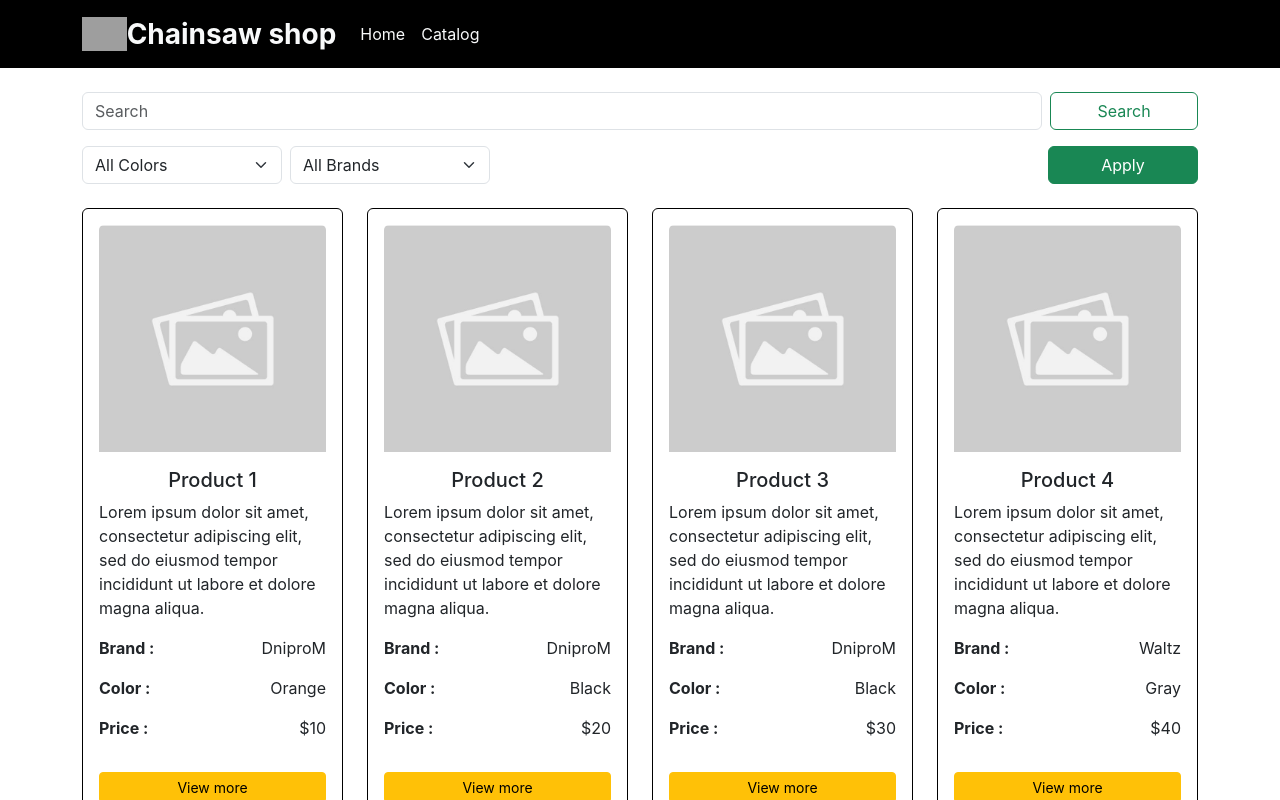
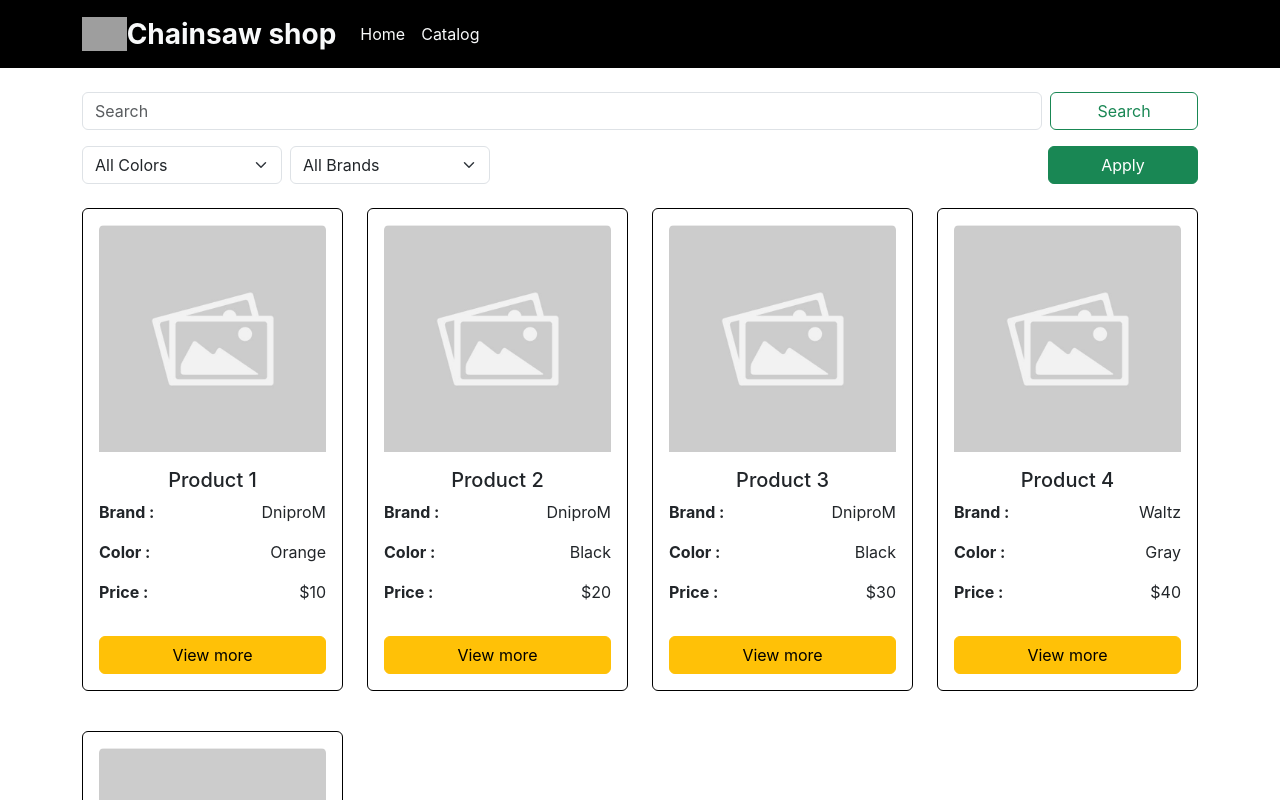
Before and after one commit to StevenSon6906/ChainsawStore-react, a React (Create React App) app: page /products in a window 1280 px wide. Shown: the top 800 px of the page. Built offline with nearby package versions, Linux system fonts and the light colour scheme; grey boxes are pictures that could not be loaded.

Commit message:
ItemPage

```diff
--- a/package.json
+++ b/package.json
@@ -37,5 +37,8 @@
       "last 1 firefox version",
       "last 1 safari version"
     ]
+  },
+  "devDependencies": {
+    "prop-types": "^15.8.1"
   }
 }
--- a/src/App.js
+++ b/src/App.js
@@ -1,9 +1,10 @@
-
+// src/App.js
 import React from 'react';
 import { BrowserRouter as Router, Route, Routes } from 'react-router-dom';
 import Navbar from './components/NavBar/Navbar';
 import Home from './pages/Home';
 import ProductList from './pages/ProductList';
+import ProductDetail from './pages/ProductDetail';
 import Footer from './components/Footer';
 import './App.css';
 
@@ -16,6 +17,7 @@ function App() {
                     <Routes>
                         <Route path="/" element={<Home />} />
                         <Route path="/products" element={<ProductList />} />
+                        <Route path="/products/:id" element={<ProductDetail />} /> {/* Added ProductDetail route */}
                     </Routes>
                 </div>
                 <Footer />
--- a/src/components/ProductItem.js
+++ b/src/components/ProductItem.js
@@ -4,13 +4,13 @@ import ProductViewButton from "./ProductViewButton";
 import placeholder from "../images/placeholder.jpg";
 
 function ProductItem({ id, name, price, color, brand }) {
+    const productData = { id, name, price, color, brand }; // Construct product object
+
     return (
         <div className="card mb-4 border-black border-1">
             <div className="card-body">
                 <img className="card-img-top mb-3" src={placeholder} alt=""/>
                 <h5 className="card-title text-center">{name}</h5>
-                <p className="card-text">Lorem ipsum dolor sit amet, consectetur adipiscing elit, sed do eiusmod tempor
-                    incididunt ut labore et dolore magna aliqua.</p>
                 <div className="d-flex justify-content-between">
                     <p className="card-text fw-bold">Brand :</p>
                     <p className="card-text">{brand}</p>
@@ -23,7 +23,7 @@ function ProductItem({ id, name, price, color, brand }) {
                     <p className="card-text fw-bold">Price :</p>
                     <p className="card-text">${price}</p>
                 </div>
-                <ProductViewButton productId={id} fullWidth/>
+                <ProductViewButton productId={id} productData={productData} /> {/* Pass product data */}
             </div>
         </div>
     );
--- a/src/components/ProductViewButton.js
+++ b/src/components/ProductViewButton.js
@@ -1,23 +1,13 @@
 // src/components/ProductViewButton.js
 import React from 'react';
 import { Link } from 'react-router-dom';
-import PropTypes from 'prop-types';
 
 export default function ProductViewButton({ productId, size, fullWidth }) {
     return (
-        <Link to={`/products/${productId}`} className={`btn btn-warning mt-3 ${size} ${fullWidth ? 'w-100' : ''}`}>
+        <Link
+            to={`/products/${productId}`}
+            className={`btn btn-warning mt-3 w-100`}>
             View more
         </Link>
     );
 }
-
-ProductViewButton.propTypes = {
-    productId: PropTypes.number.isRequired,
-    size: PropTypes.string,
-    fullWidth: PropTypes.bool,
-};
-
-ProductViewButton.defaultProps = {
-    size: 'btn-sm',
-    fullWidth: false,
-};
--- /dev/null
+++ b/src/pages/ProductDetail.js
@@ -0,0 +1,19 @@
+// src/pages/ProductDetail.js
+import React from 'react';
+import {Link, useParams } from 'react-router-dom';
+
+function ProductDetail() {
+    const { id } = useParams();
+
+    return (
+        <div>
+            <h1>Product Detail</h1>
+            <p>Product ID: {id}</p>
+            <Link to={`/products`} className={`btn btn-warning mt-3`}>
+                Go back
+            </Link>
+        </div>
+    );
+}
+
+export default ProductDetail;
--- a/src/pages/ProductList.js
+++ b/src/pages/ProductList.js
@@ -1,9 +1,9 @@
-// src/pages/ProductList.js
 // src/pages/ProductList.js
 import React, { useState } from 'react';
 import ProductItem from '../components/ProductItem';
 import ProductFilter from '../components/ProductFilter';
 import ProductSearch from "../components/ProductSearch";
+import { Link } from 'react-router-dom';
 
 function ProductList() {
     const products = [
@@ -43,6 +43,7 @@ function ProductList() {
                     filteredProducts.map((product) => (
                         <div className="col-md-3 mb-3" key={product.id}>
                             <ProductItem
+                                id={product.id}
                                 name={product.name}
                                 price={product.price}
                                 brand={product.brand}
```
Also changed, not shown: 1 other file (tests, documents, lock files or other folders).
